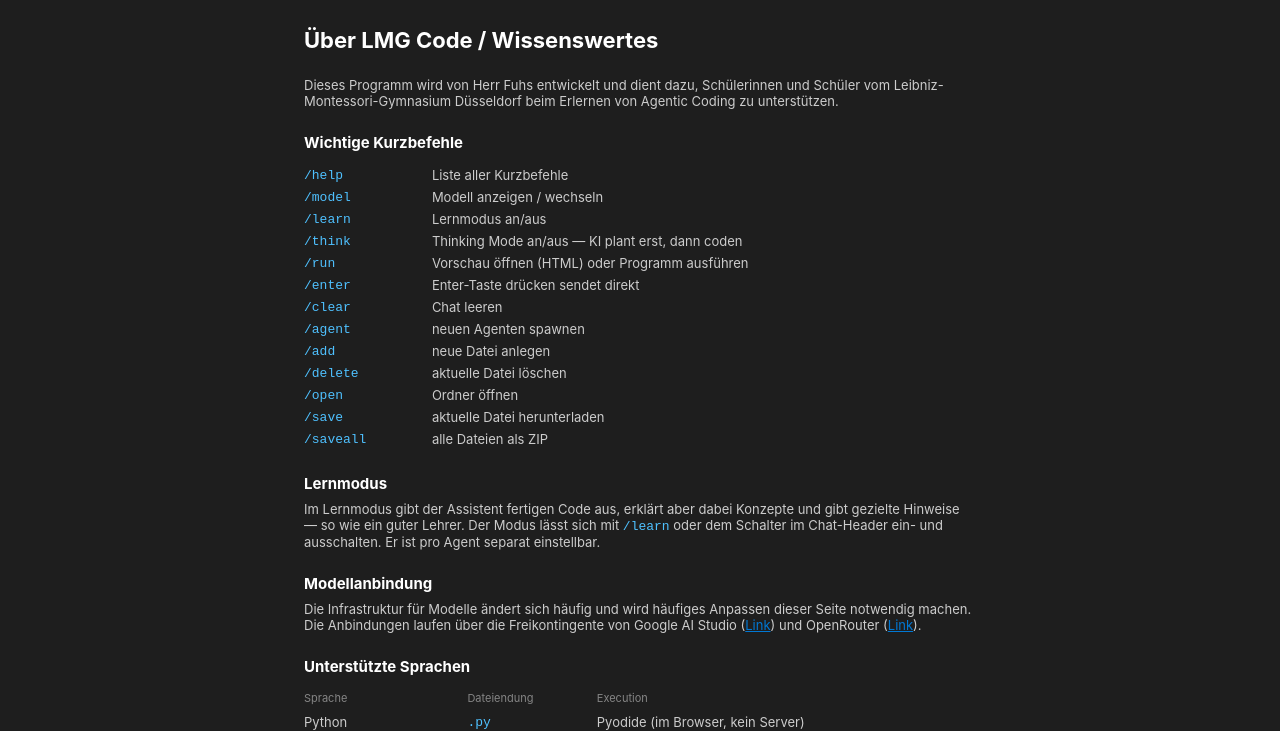
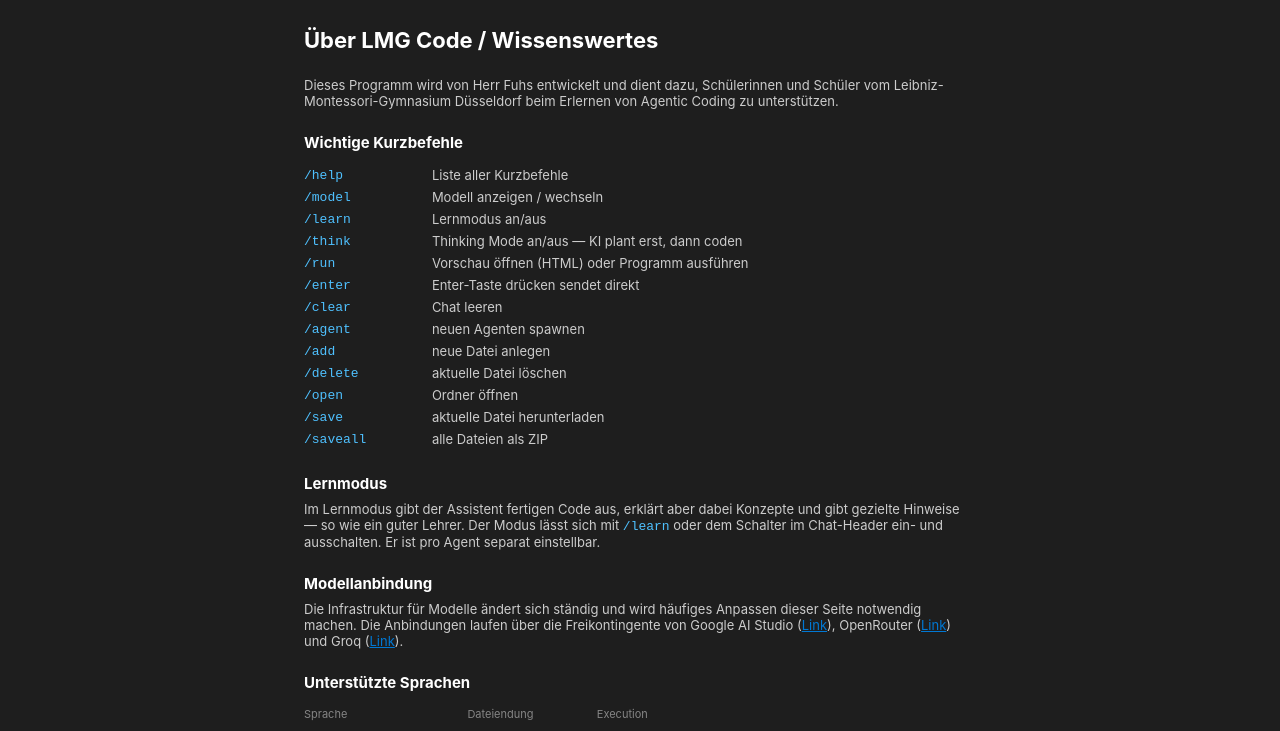
Before and after one commit to simon23-12/lmgcode, a plain HTML site: page about.html in a window 1280 px wide. Shown: the part 69-800 px from the top of the page. Drawn offline with Linux system fonts and the light colour scheme.

Commit message:
Update about.html

```diff
--- a/about.html
+++ b/about.html
@@ -88,7 +88,7 @@
     <p style="margin-bottom:24px;">Im Lernmodus gibt der Assistent fertigen Code aus, erklärt aber dabei Konzepte und gibt gezielte Hinweise — so wie ein guter Lehrer. Der Modus lässt sich mit <span style="color:#4fc1ff;font-family:monospace;">/learn</span> oder dem Schalter im Chat-Header ein- und ausschalten. Er ist pro Agent separat einstellbar.</p>
 
     <h3 style="font-size:15px;font-weight:700;color:#fff;margin-bottom:8px;">Modellanbindung</h3>
-    <p style="margin-bottom:24px;">Die Infrastruktur für Modelle ändert sich häufig und wird häufiges Anpassen dieser Seite notwendig machen. Die Anbindungen laufen über die Freikontingente von Google AI Studio (<a href="https://aistudio.google.com/welcome" target="_blank" style="color:#0078d4;">Link</a>) und OpenRouter (<a href="https://openrouter.ai/collections/free-models" target="_blank" style="color:#0078d4;">Link</a>).</p>
+    <p style="margin-bottom:24px;">Die Infrastruktur für Modelle ändert sich ständig und wird häufiges Anpassen dieser Seite notwendig machen. Die Anbindungen laufen über die Freikontingente von Google AI Studio (<a href="https://aistudio.google.com/welcome" target="_blank" style="color:#0078d4;">Link</a>), OpenRouter (<a href="https://openrouter.ai/collections/free-models" target="_blank" style="color:#0078d4;">Link</a>) und Groq (<a href="https://groq.com/pricing" target="_blank" style="color:#0078d4;">Link</a>).</p>
 
     <h3 style="font-size:15px;font-weight:700;color:#fff;margin-bottom:12px;">Unterstützte Sprachen</h3>
     <table style="border-collapse:collapse;margin-bottom:24px;width:100%;">
```
